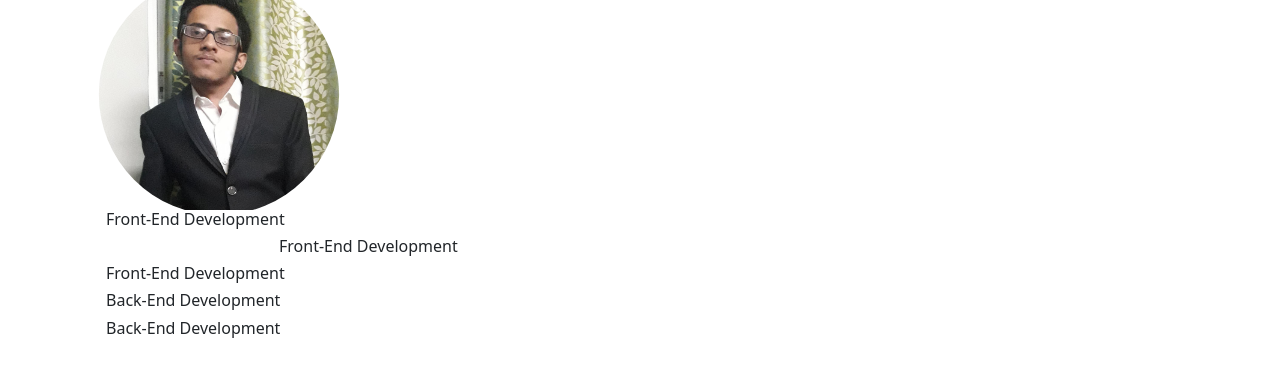
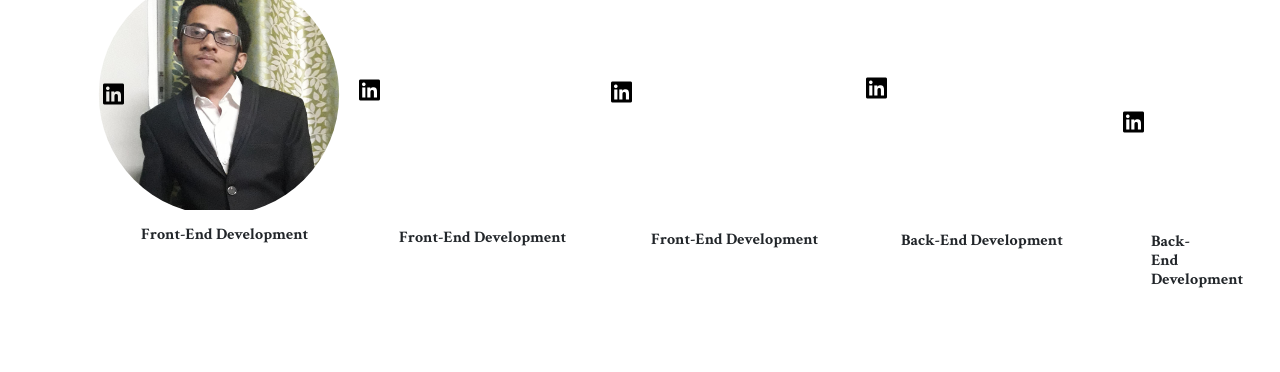
Before and after one commit to Nitin1692/dedie-decor, a website: page index.html in a window 1280 px wide. Shown: the part 3730-4102 px from the top of the page. Before the commit the page ends 4069 px from the top, so only its background shows below. Drawn offline with nearby package versions, Linux system fonts and the light colour scheme; a web font is replaced by a local one.

Commit message:
Added Icon

```diff
--- a/index.html
+++ b/index.html
@@ -171,17 +171,22 @@
       <img src="Img/Sumana .jpg" alt="" id="img4">
       <img src="Img/Nitin.jpg" alt="" id="img5">
       <div class="container">
-        <h6>Front-End Development</h6>
+        <h6 class="Fsa">Front-End Development</h6>
+        <a href="https://www.linkedin.com/in/pritha-roy-chowdhury-b20865225/"><i class="fa-brands fa-linkedin fa-xl swq"></i></a>
       </div>
       <h6 id="Front">Front-End Development</h6>
+      <a href="https://www.linkedin.com/in/romit-khanra-6b6778233/"><i class="fa-brands fa-linkedin fa-xl dsa"></i></a>
       <div class="container">
-        <h6>Front-End Development</h6>
+        <h6 class="Pbv">Front-End Development</h6>
+        <a href="https://www.linkedin.com/in/bivabasu-majumdar-046b47203/"><i class="fa-brands fa-linkedin fa-xl back"></i></a>
       </div>
       <div class="container">
-        <h6>Back-End Development</h6>
+        <h6 class="olp">Back-End Development</h6>
+        <a href="https://www.linkedin.com/in/sumana-khan-b50634233/"><i class="fa-brands fa-linkedin fa-xl mit"></i></a>
       </div>
       <div class="container">
-        <h6>Back-End Development</h6>
+        <h6 class="mnu">Back-End Development</h6>
+        <a href="https://www.linkedin.com/in/nitinbca/"><i class="fa-brands fa-linkedin fa-xl mlit"></i></a>
       </div>
     </div>
   </div>
--- a/style.css
+++ b/style.css
@@ -8,6 +8,9 @@
 @import url('https://fonts.googleapis.com/css2?family=Monoton&display=swap');
 @import url('https://fonts.googleapis.com/css2?family=Courgette&display=swap');
 @import url('https://fonts.googleapis.com/css2?family=Courgette&display=swap');
+@import url('https://fonts.googleapis.com/css2?family=Oswald:wght@700&display=swap');
+@import url('https://fonts.googleapis.com/css2?family=Lora:wght@600&display=swap');
+@import url('https://fonts.googleapis.com/css2?family=Crimson+Text:wght@700&display=swap');
 *, *::before, *::after{
     box-sizing: border-box;
 }
@@ -286,7 +289,6 @@ body{
 
 .item-bx2:hover{
     background-image: url('Img/b4.jpg');
-
 }
 
 
@@ -454,10 +456,9 @@ body{
 
 }
 
-#Inst{
-    right: -135px;
+.insta{
     position: relative;
-    left: -2px;
+    right: -140px;
 }
 
 #Txt{
@@ -507,6 +508,78 @@ body{
 }
 
 #Front{
-    padding-left: 185px;
+    padding-left: 290px;
+    position: relative;
+    top: -33px;
+    right: -15px;
+    font-family: 'Crimson Text', serif;
+}
 
+.Fsa{
+    position: relative;
+    right: -35px;
+    bottom: -15px;
+    font-family: 'Crimson Text', serif;
 }
+
+.Pbv{
+    padding-left: 545px;
+    position: relative;
+    top: -82px;
+    font-family: 'Crimson Text', serif;
+}
+
+.olp{
+    padding-left: 795px;
+    position: relative;
+    top: -132px;
+    font-family: 'Crimson Text', serif;
+}
+
+.mnu{
+    padding-left: 1045px;
+    position: relative;
+    top: -183px;
+    font-family: 'Crimson Text', serif;
+}
+
+.fa-linkedin{
+    background: transparent;
+    color: black;
+}
+
+.swq{
+    position: relative;
+    top: -155px;
+    right: -35px;
+    left: -3px;
+}
+
+.dsa{
+    position: relative;
+    top: -210px;
+    right: -35px;
+    left: -35px;
+    padding-left: 300px;
+}
+
+.back{
+    padding-left: 600px;
+    position: relative;
+    top: -259px;
+    left: -95px;
+}
+
+.mit{
+    padding-left: 770px;
+    position: relative;
+    top: -315px;
+    left: -10px;
+}
+
+.mlit{
+    padding-left: 1050px;
+    position: relative;
+    top: -370px;
+    left: -33px;
+}
```
